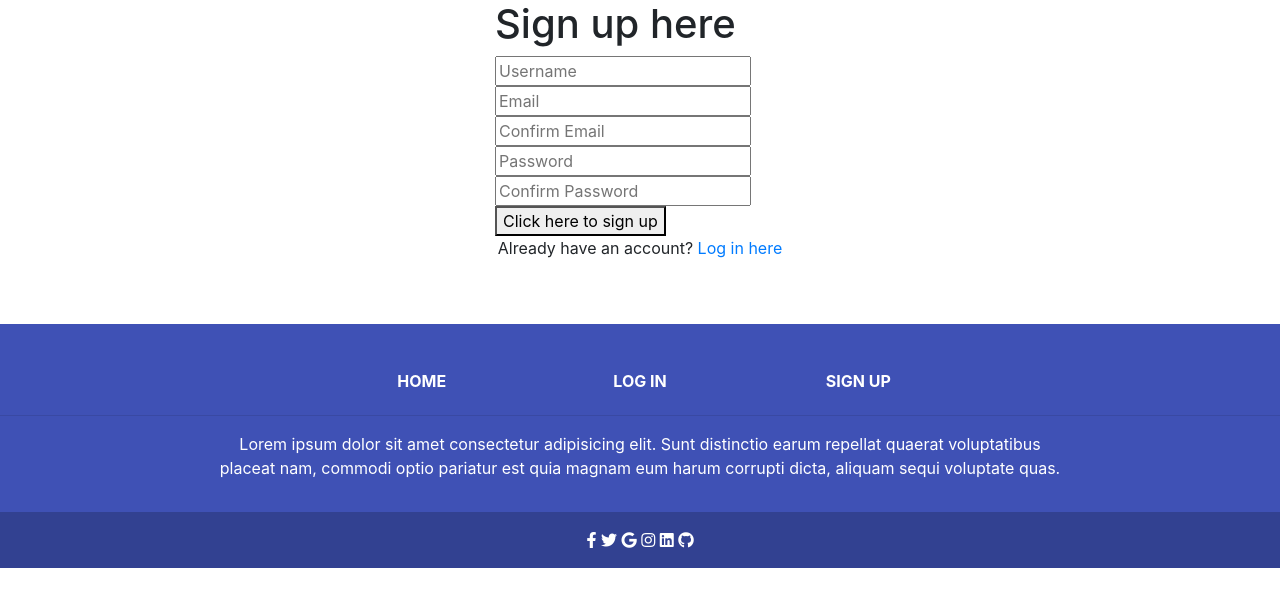
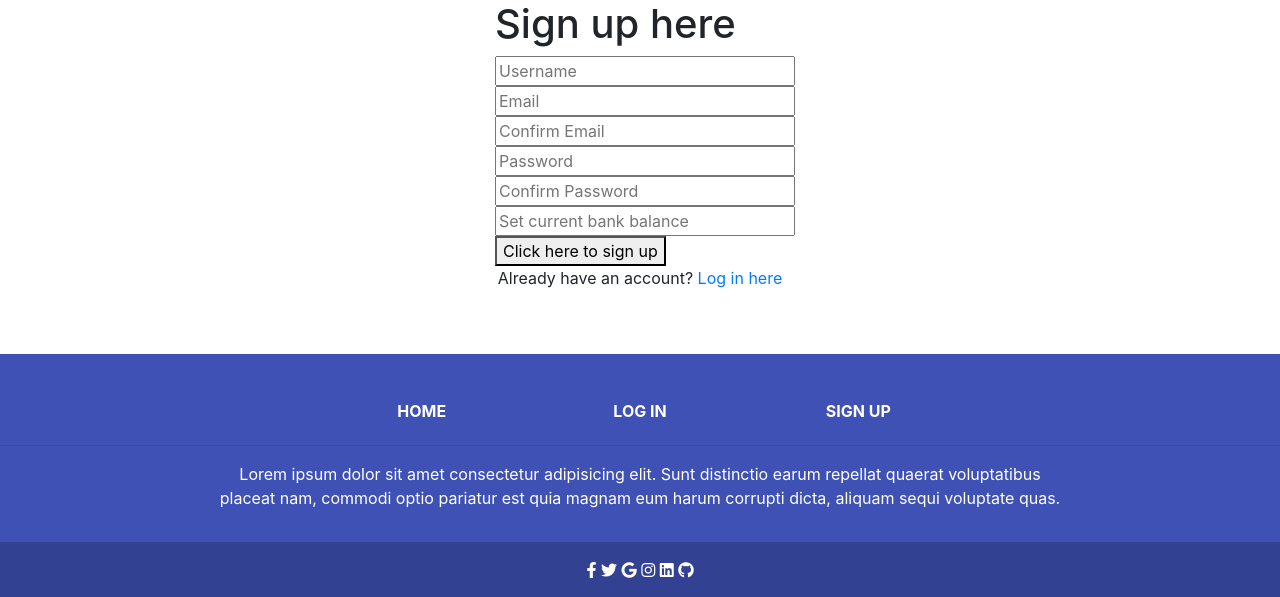
Before and after one commit to luke2533/budget-app, a Flask app: page /signup in a window 1280 px wide. Shown: the part 64-661 px from the top of the page. Run offline with Flask 2, Linux system fonts and the light colour scheme; some libraries are stand-ins or nearby versions.

Commit message:
Category tracker updates after adding record and sign up page set account balance v0.3.6

```diff
--- a/app.py
+++ b/app.py
@@ -69,11 +69,19 @@ def signup():
             "groceries": float(x),
             "travel": float(x),
             "subscriptions": float(x),
-            "holdiay": float(x),
+            "holiday": float(x),
             "entertainment": float(x),
             "total": float(x)
         }
         mongo.db.categories.insert_one(categories)
+
+        account_balance = request.form.get("account-balance")
+
+        balance = {
+            "username": request.form.get("username").lower(),
+            "account_balance": account_balance
+        }
+        mongo.db.balance.insert_one(balance)
 
         session["user"] = request.form.get("username").lower()
         flash("Register complete")
@@ -162,54 +170,70 @@ def add_record():
 
         if category == "income":
             income = float(amount) + categories["income"]
-            # update_categories = {
-            #     "income": income,
-            #     "total": total_sum
-            # }
+            total_sum = income + categories["total"]
+            update_categories = {
+                "income": income,
+                "total": total_sum
+            }
 
         elif category == "rent":
             rent = float(amount) + categories["rent"]
+            total_sum = rent + categories["total"]
+            update_categories = {
+                "rent": rent,
+                "total": total_sum
+            }
 
         elif category == "debt":
             debt = float(amount) + categories["debt"]
+            total_sum = debt + categories["total"]
+            update_categories = {
+                "debt": debt,
+                "total": total_sum
+            }
 
         elif category == "groceries":
             groceries = float(amount) + categories["groceries"]
+            total_sum = groceries + categories["total"]
+            update_categories = {
+                "groceries": groceries,
+                "total": total_sum
+            }
 
         elif category == "travel":
             travel = float(amount) + categories["travel"]
+            total_sum = travel + categories["total"]
+            update_categories = {
+                "travel": travel,
+                "total": total_sum
+            }
 
         elif category == "subscriptions":
             subscriptions = float(amount) + categories["subscriptions"]
+            total_sum = subscriptions + categories["total"]
+            update_categories = {
+                "subscriptions": subscriptions,
+                "total": total_sum
+            }
 
-        elif category == "holdiay":
-            holdiay = float(amount) + categories["holdiay"]
+        elif category == "holiday":
+            holiday = float(amount) + categories["holiday"]
+            total_sum = holiday + categories["total"]
+            update_categories = {
+                "holiday": holiday,
+                "total": total_sum
+            }
 
         elif category == "entertainment":
             entertainment = float(amount) + categories["entertainment"]
+            total_sum = entertainment + categories["total"]
+            update_categories = {
+                "entertainment": entertainment,
+                "total": total_sum
+            }
         # Temporary
 
-        total = [float(income), float(rent), float(debt), float(groceries),
-                 float(travel), float(subscriptions), float(holdiay), float(entertainment)]
-        # Temporary
-
-        total_sum = sum(total)
-
-        update_categories = {
-            "income": income,
-            "rent": rent,
-            "debt": debt,
-            "groceries": groceries,
-            "travel": travel,
-            "subscriptions": subscriptions,
-            "holdiay": holdiay,
-            "entertainment": entertainment,
-            "total": total_sum
-        }
         mongo.db.categories.update_one({"username": username}, {"$set": update_categories})
-        print(rent)
-        print(income)
-        print(categories)
 
         flash("Record successfully added")
 
@@ -241,6 +265,7 @@ def account():
 
     if request.method == "POST":
 
+        # Remove later =====================
         if balance_exists is None:
             account_balance = request.form.get("account-balance")
 
@@ -249,6 +274,7 @@ def account():
                 "account_balance": account_balance
             }
             mongo.db.balance.insert_one(balance)
+        # Remove later =====================
 
         else:
             new_balance = request.form.get("new-balance")
--- a/static/css/style.css
+++ b/static/css/style.css
@@ -9,3 +9,10 @@
 .footer-lower {
     background-color: rgba(0, 0, 0, 0.2)
 }
+
+/* Sign up page */
+
+.form-input {
+    width: 300px;
+    /* Temporary fix for sign up page*/
+}
--- a/templates/signup.html
+++ b/templates/signup.html
@@ -6,15 +6,18 @@
             <div class="col-10 col-md-5 col-lg-4 col-xl-3">
                 <form action="{{ url_for('signup') }}" method="POST">
                     <h1>Sign up here</h1>
-                    <input type="text" placeholder="Username" id="username" name="username" pattern="^[a-zA-Z0-9]{5,15}$" minlength="4" maxlength="15" required>
+                    <input type="text" class="form-input" placeholder="Username" id="username" name="username" pattern="^[a-zA-Z0-9]{5,15}$" minlength="4" maxlength="15" required>
                     <br>
-                    <input type="email" placeholder="Email" id="email" name="email" required>
+                    <input type="email" class="form-input" placeholder="Email" id="email" name="email" required>
                     <br>
-                    <input type="email" placeholder="Confirm Email" id="confirm-email" name="confirm-email" required>
+                    <input type="email" class="form-input" placeholder="Confirm Email" id="confirm-email" name="confirm-email" required>
                     <br>
-                    <input type="password" placeholder="Password" id="password" name="password" minlength="5" maxlength="15" pattern="^[a-zA-Z0-9]{5,15}$" required>
+                    <input type="password" class="form-input" placeholder="Password" id="password" name="password" minlength="5" maxlength="15" pattern="^[a-zA-Z0-9]{5,15}$" required>
                     <br>
-                    <input type="password" placeholder="Confirm Password" id="confirm-password" name="confirm-password" minlength="5" maxlength="15" pattern="^[a-zA-Z0-9]{5,15}$" required>
+                    <input type="password" class="form-input" placeholder="Confirm Password" id="confirm-password" name="confirm-password" minlength="5" maxlength="15" pattern="^[a-zA-Z0-9]{5,15}$" required>
+                    <br>
+                    <!-- <label for="account-balance">Set account balance</label> -->
+                    <input type="number" class="form-input" placeholder="Set current bank balance" step="0.01" name="account-balance" id="account-balance" required>
                     <br>
                     <button type="submit">Click here to sign up</button>
                     <p class="text-center">Already have an account? <a href="">Log in here</a></p>
```
Also changed, not shown: README.md.
